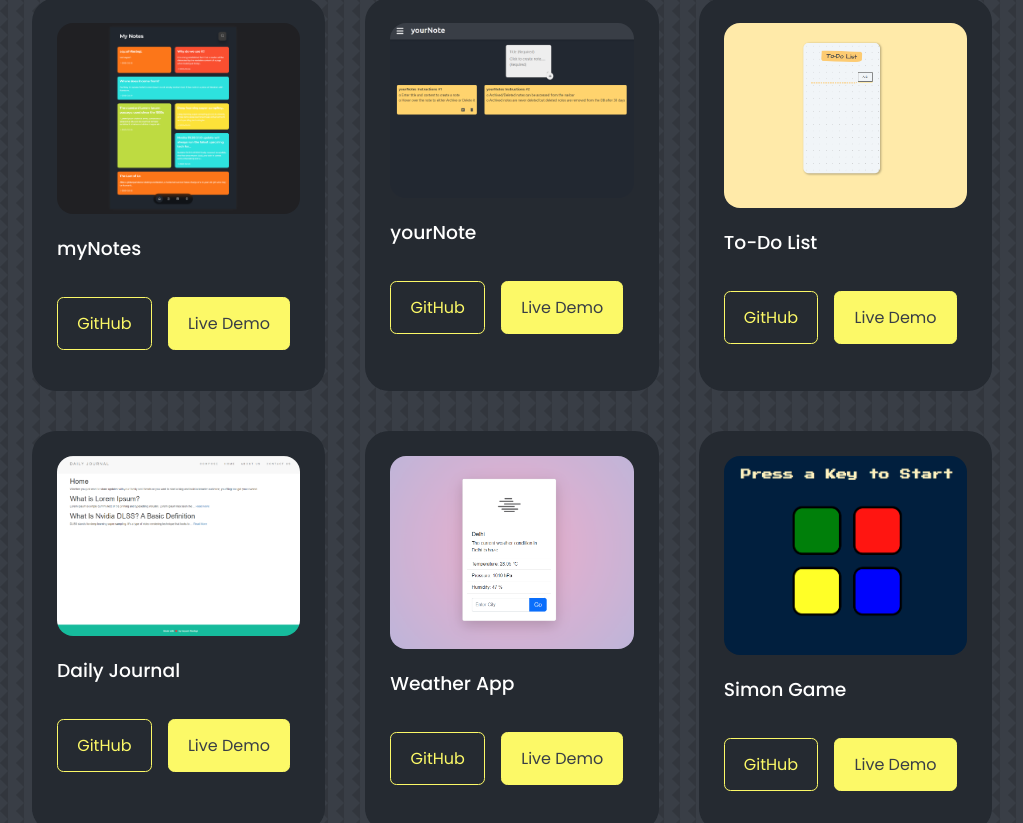
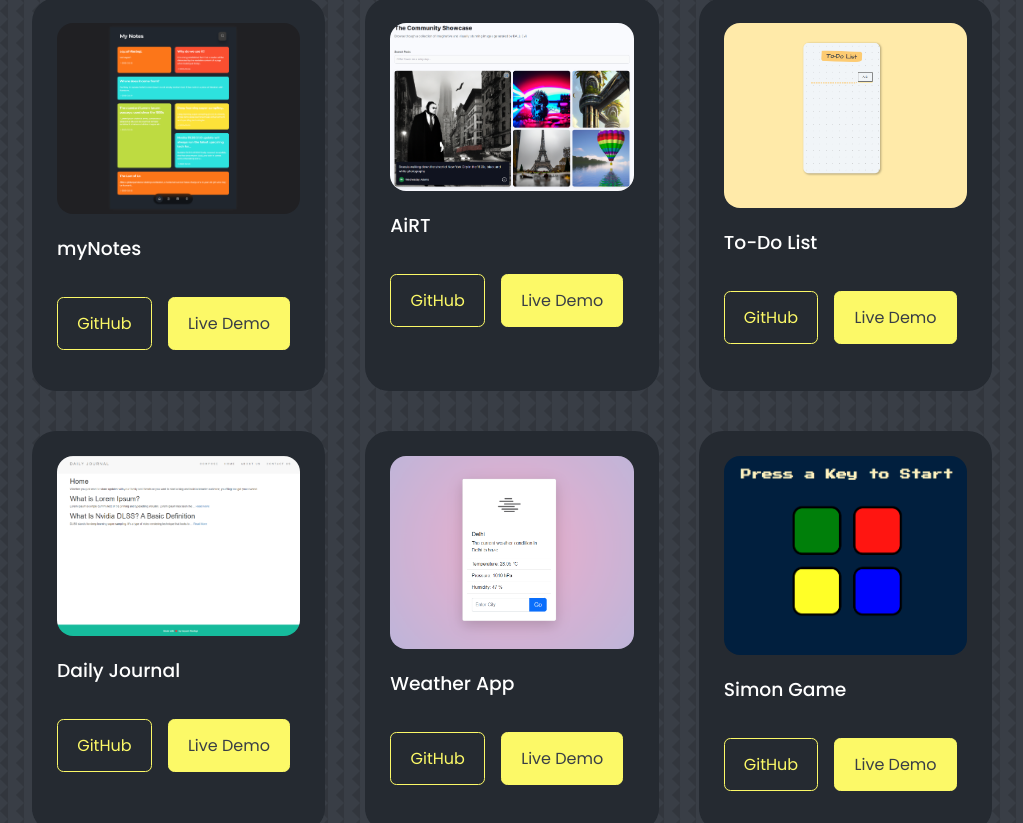
Before and after one commit to codethat19/Portfolio-Template, a React (Create React App) app: page / in a window 1280 px wide. Shown: the part 2237-3060 px from the top of the page, without its empty margins (128-1151 px from the left). Built offline with nearby package versions, Linux system fonts and the light colour scheme.

Commit message:
add AiRT project in portfolio

```diff
--- a/src/components/portfolio/Portfolio.jsx
+++ b/src/components/portfolio/Portfolio.jsx
@@ -1,7 +1,7 @@
 import React from 'react'
 import "./portfolio.css"
 import IMG1 from "../../assets/portfolio_myNotes.png"
-import IMG2 from "../../assets/portfolio_yourNote.png"
+import IMG2 from "../../assets/portfolio_AiRT.png"
 import IMG3 from "../../assets/portfolio_ToDoList.png"
 import IMG4 from "../../assets/portfolio_DailyJournal.png"
 import IMG5 from "../../assets/portfolio_WeatherApp.png"
@@ -18,9 +18,9 @@ const data = [
   {
     id: 2,
     image: IMG2,
-    title: "yourNote",
-    github: "https://github.com/codethat19/yourNote",
-    demo: "https://yournote.onrender.com/"
+    title: "AiRT",
+    github: "https://github.com/codethat19/AiRT",
+    demo: "https://airt.netlify.app/"
   },
   {
     id: 3,
```
Also changed, not shown: src/assets/portfolio_AiRT.png (added).
